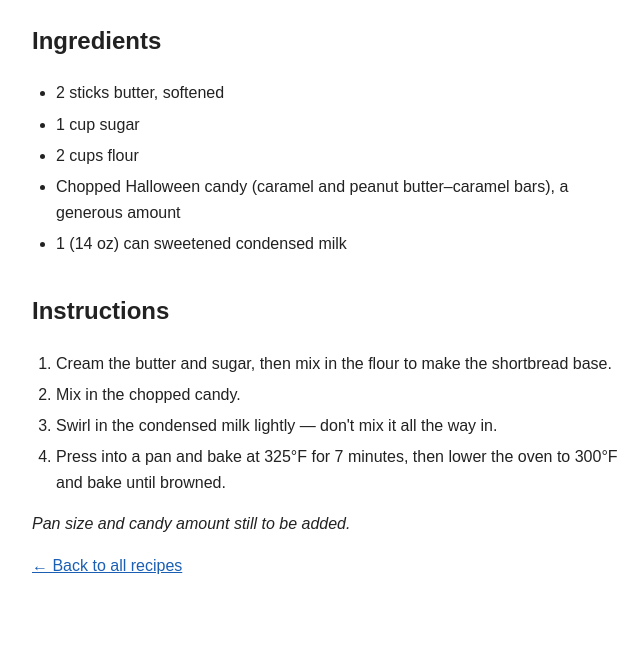
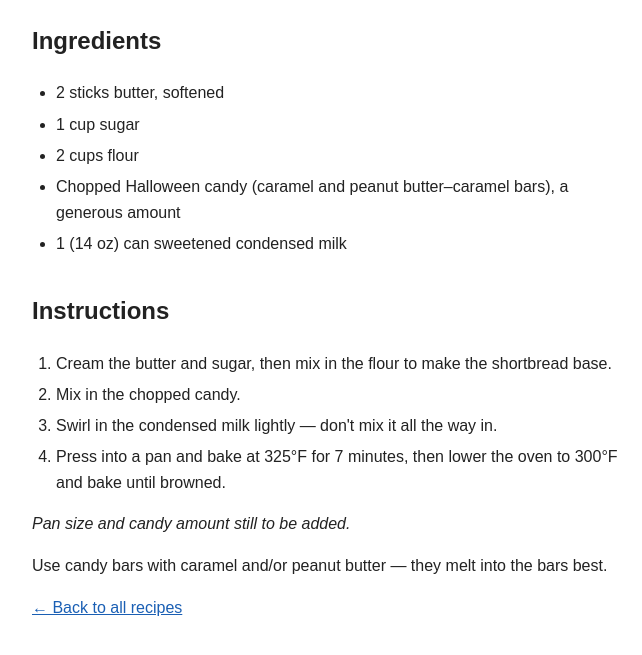
Before and after one commit to Elan-Gr/Recipes, a plain HTML site: page Desserts/Cookies/Candy Bar Shortbread Bars.html in a window 1280 px wide. Shown: the part 97-752 px from the top of the page, without its empty margins (308-950 px from the left). Drawn offline with Linux system fonts and the light colour scheme.

Commit message:
Note caramel/peanut butter candy bars

```diff
--- a/Desserts/Cookies/Candy Bar Shortbread Bars.html
+++ b/Desserts/Cookies/Candy Bar Shortbread Bars.html
@@ -27,6 +27,7 @@
 <li>Press into a pan and bake at 325°F for 7 minutes, then lower the oven to 300°F and bake until browned.</li>
 </ol>
 <p><em>Pan size and candy amount still to be added.</em></p>
+<p>Use candy bars with caramel and/or peanut butter — they melt into the bars best.</p>
 <p><a href="../../index.html">← Back to all recipes</a></p>
 </body>
 </html>
```
